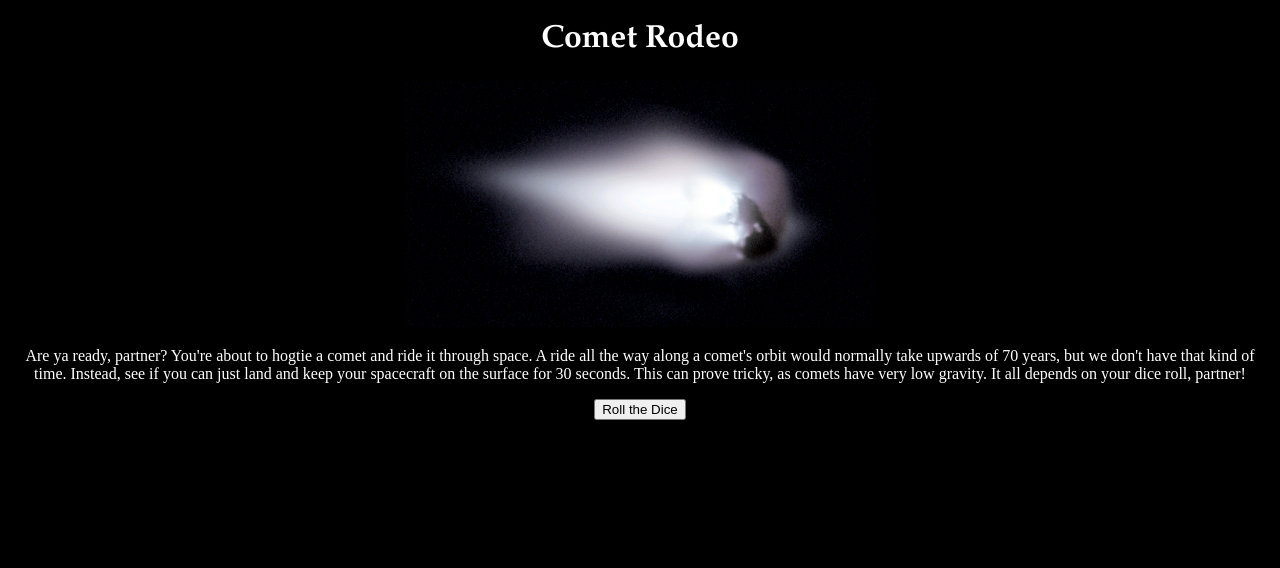
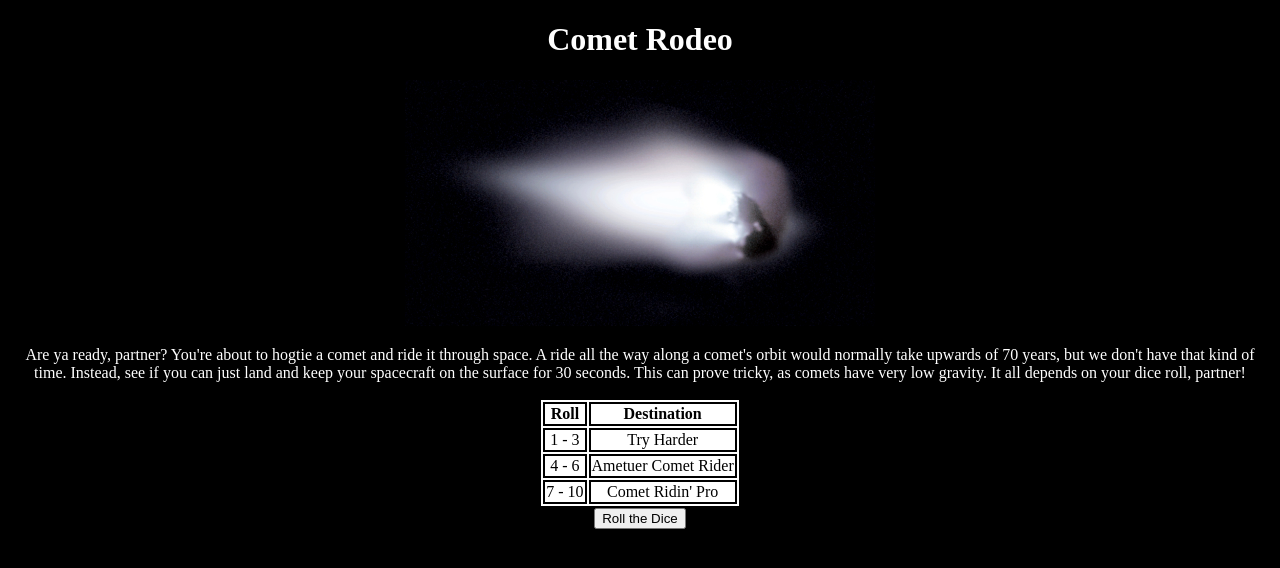
Before and after one commit to matthewmiranda32/My-first-website, a plain HTML site: page Dice-Game-Project/cometride.html in a window 1280 px wide. Drawn offline with Linux system fonts and the light colour scheme.

Commit message:
Corrected Files

```diff
--- a/Dice-Game-Project/cometride.html
+++ b/Dice-Game-Project/cometride.html
@@ -2,13 +2,19 @@
 <html>
 	<head>
 	<title>Race Across the Universe!</title>
-	<link rel="stylesheet" type="text/css" href="stylesheet.css">
+	<link rel="stylesheet" type="text/css" href="stylesheet3.css">
 	</head>
 	<body>
 	<center>
 	<h1>Comet Rodeo</h1>
 	<img src="halley_giotto_big.jpg" width="470">
 	<p>Are ya ready, partner? You're about to hogtie a comet and ride it through space. A ride all the way along a comet's orbit would normally take upwards of 70 years, but we don't have that kind of time. Instead, see if you can just land and keep your spacecraft on the surface for 30 seconds. This can prove tricky, as comets have very low gravity. It all depends on your dice roll, partner!</p>
+	<table>
+	<tr><th>Roll</th><th>Destination</th></tr>
+	<tr><td>1 - 3</td><td>Try Harder</td></tr>
+	<tr><td>4 - 6</td><td>Ametuer Comet Rider</td></tr>
+	<tr><td>7 - 10</td><td>Comet Ridin' Pro</td></tr>
+	</table>
 	<button onclick="rollTheDice()">Roll the Dice</button>
 	</center>
 	<script type="text/javascript" src="cometride.js"></script>
```
Also changed, not shown: Dice-Game-Project/universerace8.html (+1 -0 lines).
